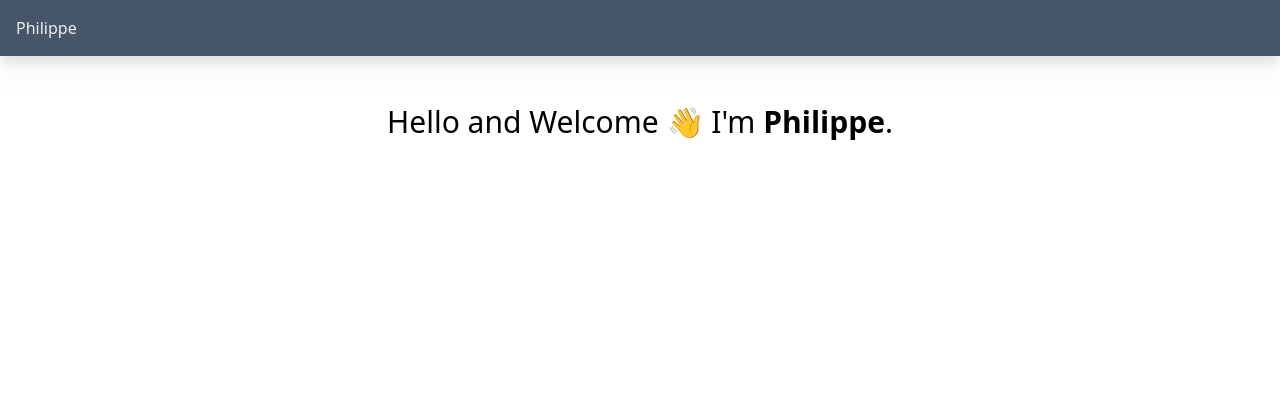
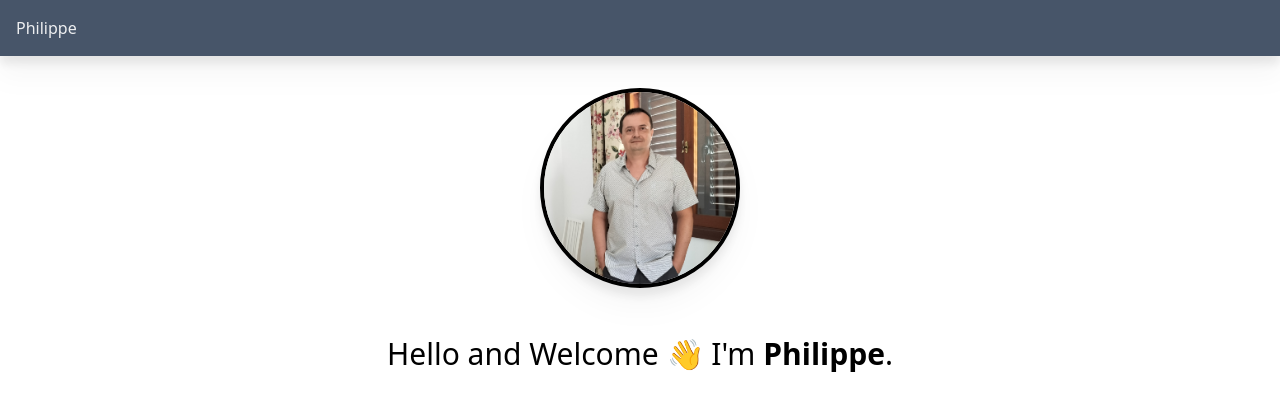
Before and after one commit to Philippe35507/dave-blog, a Next.js app: page / in a window 1280 px wide. Shown: the top 410 px of the page. Built offline with nearby package versions, Linux system fonts and the light colour scheme.

Commit message:
Profile Image

```diff
--- /dev/null
+++ b/app/components/MyProfilePic.tsx
@@ -0,0 +1,16 @@
+import Image from "next/image";
+
+export default function MyProfilePic() {
+  return (
+    <section className="w-full mx-auto">
+      <Image
+        className="border-4 border-black dark:border-slate-500 drop-shadow-xl shadow-black rounded-full mx-auto mt-8"
+        src="/images/PhilippeCarre.jpg"
+        width={200}
+        height={200}
+        alt="Philippe"
+        priority={true}
+      />
+    </section>
+  );
+}
--- a/app/layout.tsx
+++ b/app/layout.tsx
@@ -1,6 +1,7 @@
 import "./globals.css";
 import type { Metadata } from "next";
 import Navbar from "./components/Navbar";
+import MyProfilePic from "./components/MyProfilePic";
 
 export const metadata: Metadata = {
   title: "Create Next App",
@@ -16,6 +17,7 @@
     <html lang="en">
       <body className="dark:bg-slate-800">
         <Navbar />
+        <MyProfilePic />
         {children}
       </body>
     </html>
```
Also changed, not shown: public/images/PhilippeCarre.jpg (added).
